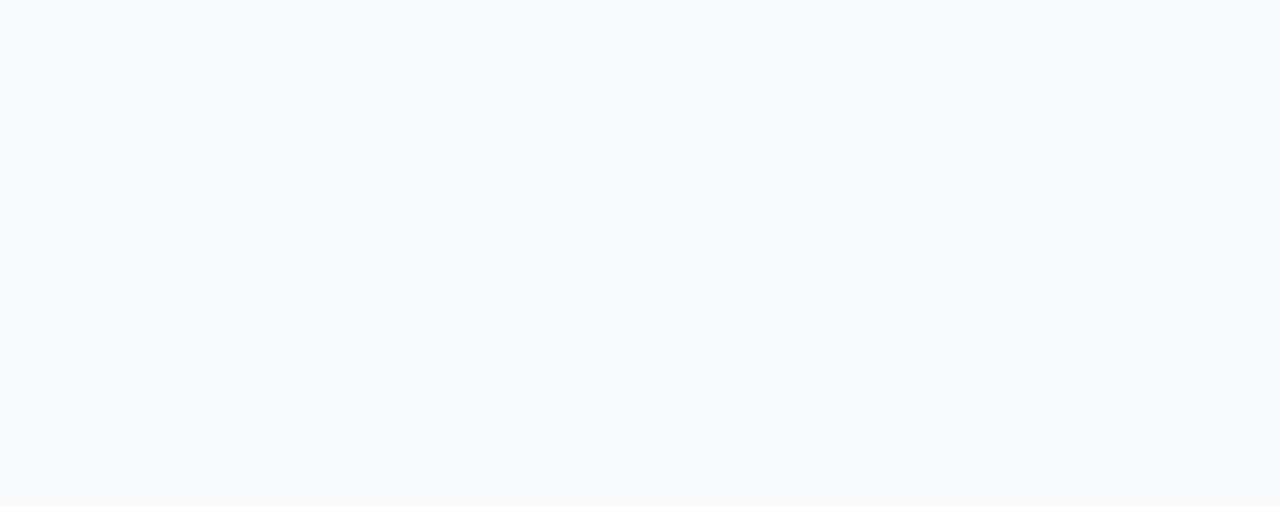
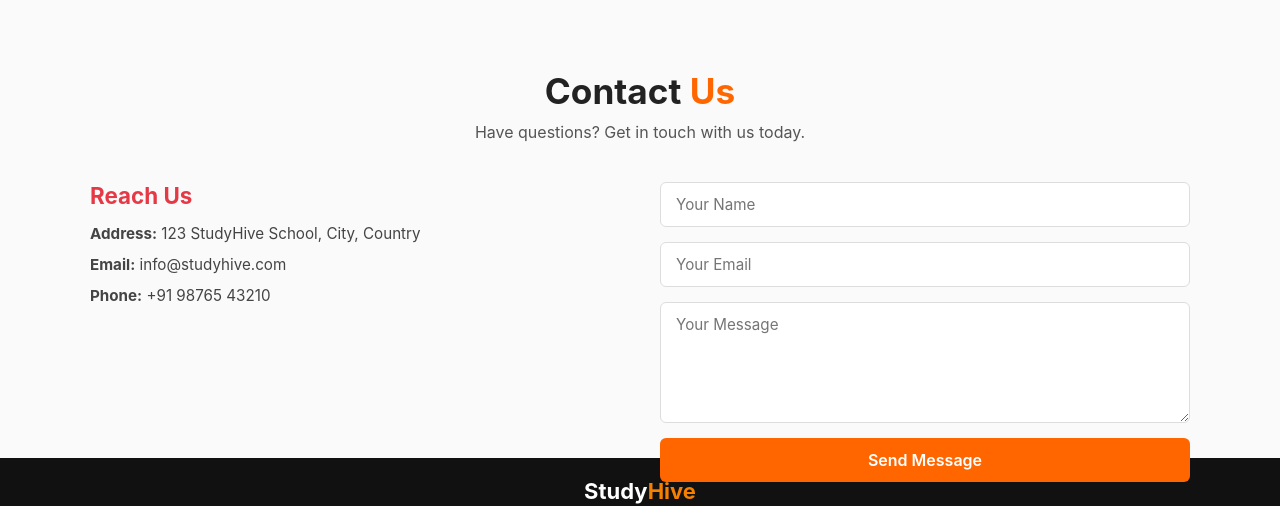
Before and after one commit to Tasneemsd/KoderSparK, a React (Vite) app in the folder client/: page / in a window 1280 px wide. Shown: the part 7562-8068 px from the top of the page. Built offline with nearby package versions, Linux system fonts and the light colour scheme.

Commit message:
server working

```diff
--- a/client/src/components/Home.css
+++ b/client/src/components/Home.css
@@ -80,7 +80,7 @@ body {
 .hero:first-of-type {
   background: url("https://html.kodesolution.com/2017/learnpro-html/demo/images/bg/bg1.jpg")
     no-repeat center center/cover;
-  height: 500px;
+  height: 700px;
   display: flex;
   align-items: center;
   justify-content: center;
@@ -619,5 +619,110 @@ html {
 
 section {
   scroll-margin-top: 80px;
-  height: 200vh; /* ensures section starts below navbar */
+  height: 150vh; /* ensures section starts below navbar */
 }
+
+/* 🔹 Contact Section */
+.contact {
+  padding: 70px 20px;
+  background: #fafafa;
+}
+
+.contact-container {
+  max-width: 1100px;
+  margin: 0 auto;
+  text-align: center;
+}
+
+.contact h2 {
+  font-size: 2.2rem;
+  margin-bottom: 10px;
+  font-weight: 700;
+  color: #222;
+}
+
+.contact h2 span {
+  color: #ff6600; /* orange highlight */
+}
+
+.contact-subtitle {
+  font-size: 1rem;
+  color: #555;
+  margin-bottom: 40px;
+}
+
+.contact-grid {
+  display: grid;
+  grid-template-columns: 1fr 1fr;
+  gap: 40px;
+  align-items: flex-start;
+}
+
+.contact-info {
+  text-align: left;
+  color: #444;
+}
+
+.contact-info h3 {
+  font-size: 1.4rem;
+  margin-bottom: 15px;
+  color: #e63946; /* red accent */
+}
+
+.contact-info p {
+  margin-bottom: 12px;
+  font-size: 0.95rem;
+}
+
+/* 🔹 Form */
+.contact-form {
+  display: flex;
+  flex-direction: column;
+  gap: 15px;
+}
+
+.contact-form input,
+.contact-form textarea {
+  padding: 12px 15px;
+  border: 1px solid #ddd;
+  border-radius: 6px;
+  font-size: 0.95rem;
+  outline: none;
+  transition: border 0.3s ease, box-shadow 0.3s ease;
+}
+
+.contact-form input:focus,
+.contact-form textarea:focus {
+  border: 1px solid #ff6600;
+  box-shadow: 0 0 6px rgba(255, 102, 0, 0.2);
+}
+
+.contact-form button {
+  background: #ff6600;
+  color: #fff;
+  padding: 12px 24px;
+  font-size: 1rem;
+  border: none;
+  border-radius: 6px;
+  font-weight: 600;
+  cursor: pointer;
+  transition: all 0.3s ease;
+}
+
+.contact-form button:hover {
+  background: #e63946; /* red on hover */
+}
+
+/* 🔹 Responsive */
+@media (max-width: 768px) {
+  .contact-grid {
+    grid-template-columns: 1fr;
+    text-align: center;
+  }
+  .contact-info {
+    text-align: center;
+  }
+  .contact-form button {
+    align-self: center;
+  }
+}
--- a/client/src/components/Home.jsx
+++ b/client/src/components/Home.jsx
@@ -251,9 +251,38 @@ export default function Home() {
             <img src="https://encrypted-tbn0.gstatic.com/images?q=tbn:ANd9GcTBEh8Y1RJjsmlMxVI-d3EMVNC6s0UMSGxKzQ&s" alt="gallery" />
           </div>
         </div>
+
+        {/* Contact Section */}
+        <section className="contact" id="contact">
+          <div className="contact-container">
+            <h2>Contact <span>Us</span></h2>
+            <p className="contact-subtitle">
+              Have questions? Get in touch with us today.
+            </p>
+
+            <div className="contact-grid">
+              {/* Left: Info */}
+              <div className="contact-info">
+                <h3>Reach Us</h3>
+                <p><strong>Address:</strong> 123 StudyHive School, City, Country</p>
+                <p><strong>Email:</strong> info@studyhive.com</p>
+                <p><strong>Phone:</strong> +91 98765 43210</p>
+              </div>
+
+              {/* Right: Form */}
+              <form className="contact-form">
+                <input type="text" placeholder="Your Name" required />
+                <input type="email" placeholder="Your Email" required />
+                <textarea placeholder="Your Message" rows="5" required></textarea>
+                <button type="submit" className="btn-orange">Send Message</button>
+              </form>
+            </div>
+          </div>
+        </section>
+
       </section>
       {/* 🔹 Footer */}
-      <footer className="footer" id="contact">
+      <footer className="footer" id="footer">
         <div className="footer-container">
           <h3 className="footer-logo">Study<span>Hive</span></h3>
           <p>© 2025 StudyHive Pvt. Ltd. | All Rights Reserved</p>
--- a/client/src/components/Login.jsx
+++ b/client/src/components/Login.jsx
@@ -52,7 +52,7 @@ export default function Login() {
     <div className="auth-container">
       {/* Left Side */}
       <div className="auth-left">
-        <h2 className="auth-logo">Koder Spark</h2>
+        <h2 className="auth-logo">Study Hive</h2>
         <div className="auth-illustration">
           <img
             src="https://i.pinimg.com/736x/c3/3c/49/c33c499ac84e8b5c424916765c913d6e.jpg"
```
Also changed, not shown: client/src/api.js (added, +18 -0 lines).
